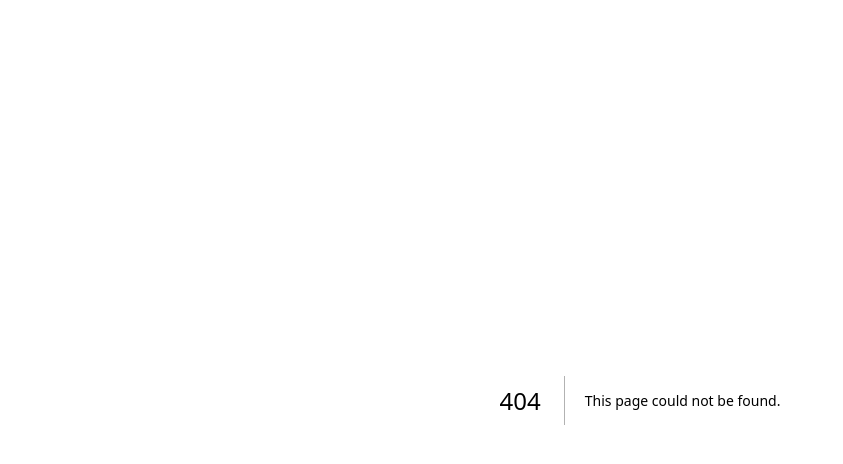
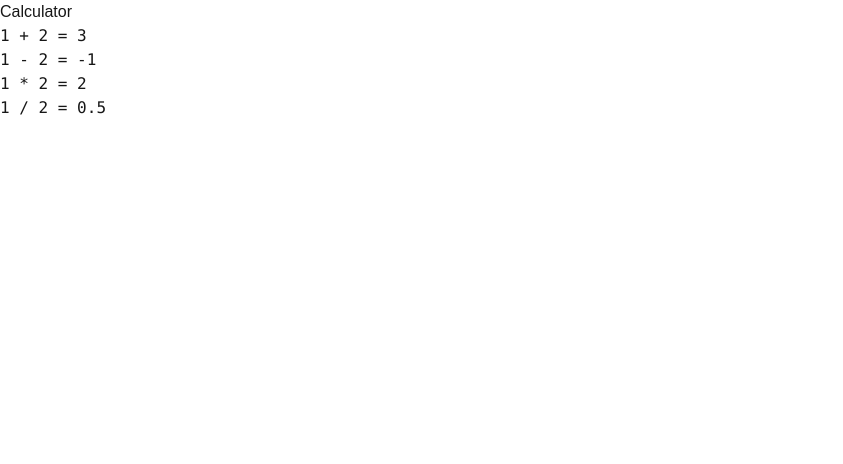
Before and after one commit to brunar/mycode, a Next.js app: page /calculator in a window 1280 px wide. Before the commit this address had no page. Shown: the top 464 px of the page, without its empty margins (0-843 px from the left). Built offline with nearby package versions, Linux system fonts and the light colour scheme.

Commit message:
calculator

```diff
--- /dev/null
+++ b/src/app/calculator/page.tsx
@@ -0,0 +1,46 @@
+const PageCalculator = () => {
+
+  const operations = {
+    "+": (left: number, right: number): number => left + right,
+    "-": (left: number, right: number): number => left - right,
+    "*": (left: number, right: number): number => left * right,
+    "/": (left: number, right: number): number => left / right,
+  };
+
+//   type CalculatorProps = {
+//     left: number;
+//     operator: '+' | '-' | '*' | '/';
+//     right: number;
+//   };
+
+  function Calculator({
+    left,
+    operator,
+    right,
+  }: {
+    left: number;
+    operator: "+" | "-" | "*" | "/";
+    right: number;
+  }) {
+    const result = operations[operator](left, right);
+    return (
+      <div>
+        <code>
+          {left} {operator} {right} = <output>{result}</output>
+        </code>
+      </div>
+    );
+  }
+
+  return (
+    <div>
+      <h1>Calculator</h1>
+      <Calculator left={1} operator="+" right={2} />
+      <Calculator left={1} operator="-" right={2} />
+      <Calculator left={1} operator="*" right={2} />
+      <Calculator left={1} operator="/" right={2} />
+    </div>
+  );
+};
+
+export default PageCalculator;
```
Also changed, not shown: 1 other file (tests, documents, lock files or other folders).
